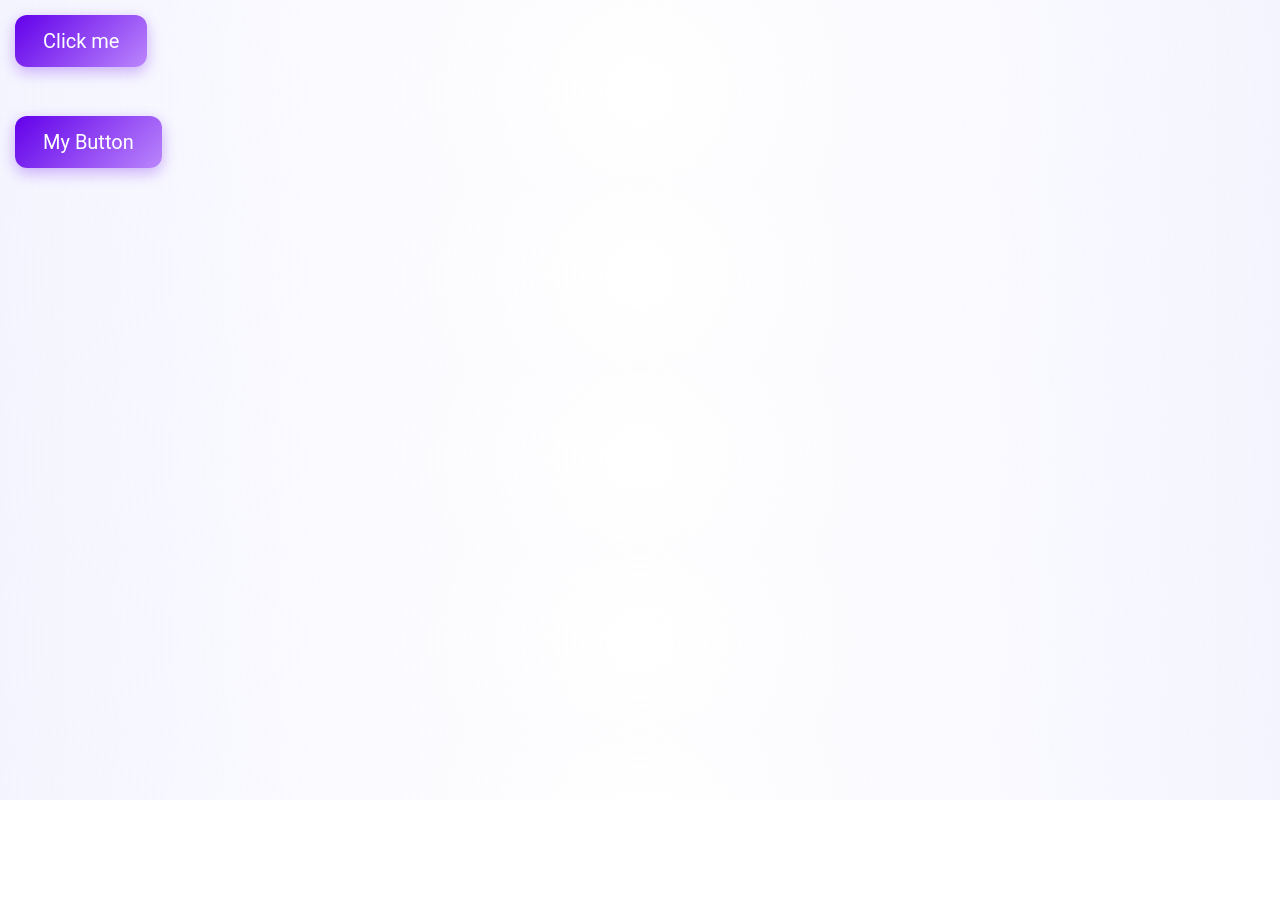
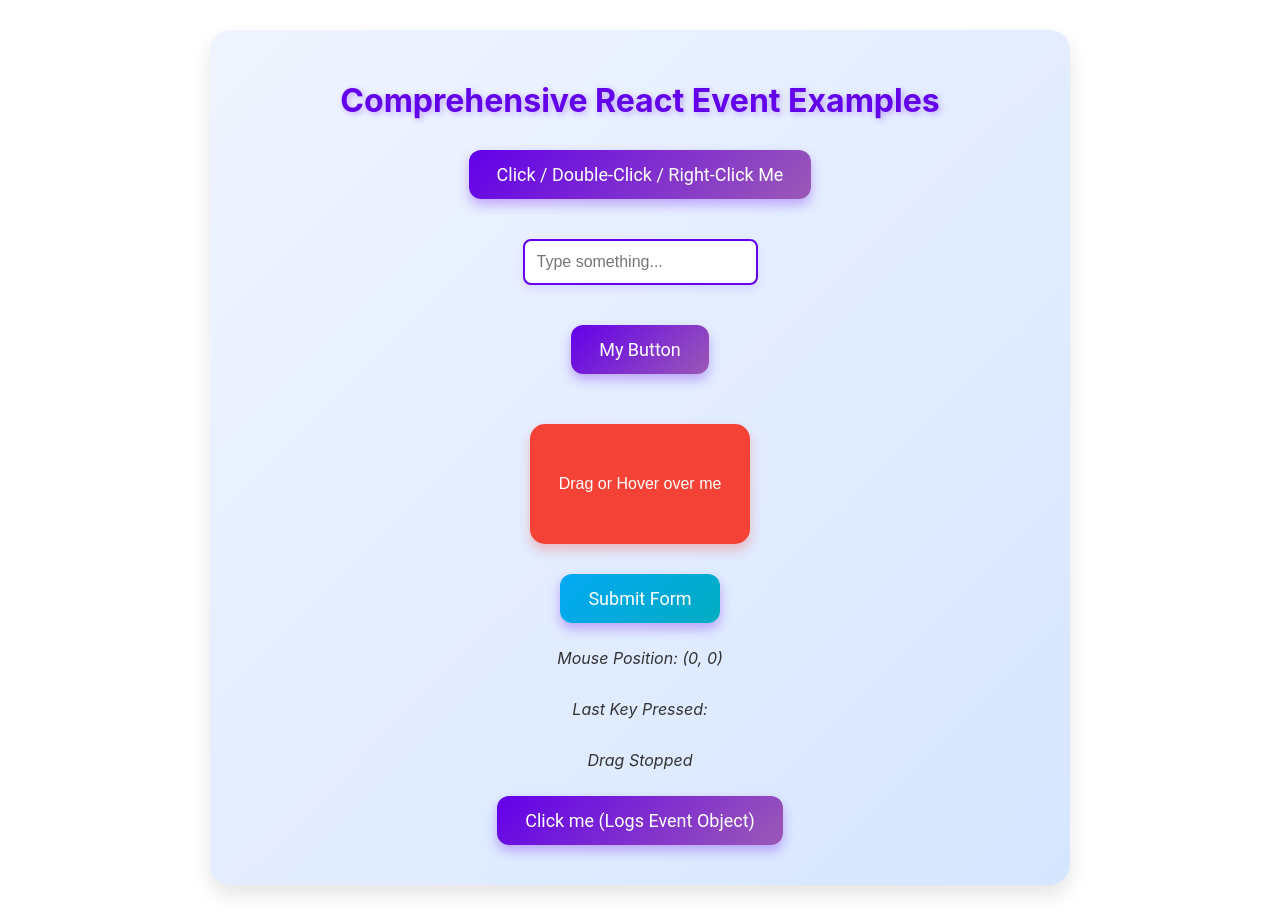
Before and after one commit to RensithUdara/react-events, a React (Create React App) app: page / in a window 1280 px wide. Before the commit the page ends 800 px from the top, so only its background shows below. Built offline with nearby package versions, Linux system fonts and the light colour scheme.

Commit message:
Add react all events

```diff
--- a/src/App.css
+++ b/src/App.css
@@ -1,75 +1,147 @@
 /* App.css */
 
-/* Styling the primary buttons */
+/* Container styling */
+.app-container {
+  display: flex;
+  flex-direction: column;
+  align-items: center;
+  padding: 30px;
+  background: linear-gradient(135deg, #f0f4ff, #d6e6ff);
+  border-radius: 20px;
+  box-shadow: 0 10px 20px rgba(0, 0, 0, 0.1);
+  margin: 30px auto;
+  max-width: 800px;
+}
+
+/* Header styling */
+.header {
+  margin-bottom: 20px;
+  color: #6200ea;
+  font-size: 32px;
+  text-shadow: 2px 2px 6px rgba(98, 0, 234, 0.3);
+  font-weight: bold;
+}
+
+/* Button styling */
 button {
   padding: 14px 28px;
-  font-size: 20px;
-  margin: 15px;
+  font-size: 18px;
+  background: linear-gradient(135deg, #6200ea, #9b59b6);
+  color: #ffffff;
   border: none;
-  background: linear-gradient(135deg, #6200ea, #bb86fc);
-  color: #ffffff;
+  border-radius: 12px;
   cursor: pointer;
-  border-radius: 12px;
-  box-shadow: 0 5px 15px rgba(98, 0, 234, 0.3);
-  transition: transform 0.3s, box-shadow 0.3s;
+  margin: 10px;
+  box-shadow: 0 6px 12px rgba(98, 0, 234, 0.3);
+  transition: background-color 0.3s, transform 0.2s, box-shadow 0.3s;
   font-family: 'Roboto', sans-serif;
 }
 
 button:hover {
+  background: linear-gradient(135deg, #3700b3, #8e44ad);
   transform: translateY(-3px);
-  box-shadow: 0 8px 20px rgba(98, 0, 234, 0.5);
+  box-shadow: 0 8px 16px rgba(55, 0, 179, 0.5);
 }
 
 button:active {
+  background: linear-gradient(135deg, #29008a, #6c3483);
   transform: translateY(1px);
-  box-shadow: 0 3px 10px rgba(98, 0, 234, 0.3);
+  box-shadow: 0 4px 8px rgba(41, 0, 138, 0.3);
 }
 
-/* Styling for the MyButton component */
-.my-button {
-  padding: 14px 28px;
-  font-size: 20px;
-  background: linear-gradient(135deg, #f44336, #e57373);
-  border: none;
+button[type="submit"] {
+  background: linear-gradient(135deg, #03a9f4, #00acc1);
+}
+
+button[type="submit"]:hover {
+  background: linear-gradient(135deg, #0288d1, #007ea7);
+}
+
+/* Input styling */
+input {
+  padding: 12px;
+  font-size: 16px;
+  margin: 10px;
+  border: 2px solid #6200ea;
+  border-radius: 8px;
+  outline: none;
+  transition: border-color 0.3s, box-shadow 0.3s;
+  box-shadow: 0 4px 8px rgba(98, 0, 234, 0.1);
+}
+
+input:focus {
+  border-color: #3700b3;
+  box-shadow: 0 6px 12px rgba(55, 0, 179, 0.2);
+}
+
+/* Hover box styling */
+.hover-box {
+  width: 220px;
+  height: 120px;
+  background-color: #f44336;
+  border-radius: 15px;
+  display: flex;
+  align-items: center;
+  justify-content: center;
   color: #ffffff;
-  cursor: pointer;
-  border-radius: 12px;
-  margin: 15px;
-  box-shadow: 0 5px 15px rgba(244, 67, 54, 0.3);
-  transition: transform 0.3s, box-shadow 0.3s;
+  margin: 20px;
+  box-shadow: 0 6px 12px rgba(244, 67, 54, 0.3);
+  transition: background-color 0.3s, transform 0.3s;
   font-family: 'Montserrat', sans-serif;
 }
 
-.my-button:hover {
-  transform: translateY(-3px);
-  box-shadow: 0 8px 20px rgba(244, 67, 54, 0.5);
+.hover-box.focused {
+  background-color: #d32f2f;
+  transform: scale(1.05);
+  box-shadow: 0 8px 20px rgba(211, 47, 47, 0.5);
 }
 
-.my-button:active {
-  transform: translateY(1px);
-  box-shadow: 0 3px 10px rgba(244, 67, 54, 0.3);
+.hover-box:hover {
+  background-color: #c62828;
+  transform: scale(1.02);
 }
 
-/* Adding a subtle gradient background to the page */
-body {
-  background: radial-gradient(circle, rgba(255, 255, 255, 1), rgba(240, 240, 255, 0.7));
-  font-family: 'Roboto', sans-serif;
-  margin: 0;
-  padding: 0;
+/* Mouse position and status text */
+.mouse-position, .key-pressed, .drag-status {
+  font-size: 16px;
+  color: #333;
+  margin-top: 15px;
+  font-style: italic;
 }
 
-/* Adding subtle animation for appearance */
-@keyframes slideIn {
+/* Drag status */
+.drag-status.dragging {
+  color: #4caf50;
+  font-weight: bold;
+  animation: pulse 1s infinite;
+}
+
+/* Animation for drag status */
+@keyframes pulse {
+  0% {
+    transform: scale(1);
+  }
+  50% {
+    transform: scale(1.1);
+  }
+  100% {
+    transform: scale(1);
+  }
+}
+
+/* Form submitted text */
+.form-submitted {
+  color: #4caf50;
+  font-weight: bold;
+  animation: fadeIn 0.5s ease-in-out;
+}
+
+/* Animation for form submission text */
+@keyframes fadeIn {
   from {
     opacity: 0;
-    transform: translateY(10px);
   }
   to {
     opacity: 1;
-    transform: translateY(0);
   }
 }
-
-button, .my-button {
-  animation: slideIn 0.6s ease-in-out;
-}
--- a/src/App.js
+++ b/src/App.js
@@ -1,30 +1,117 @@
 import './App.css';
 import MyButton from './MyButton';
+import { useState } from 'react';
 
 function App() {
-  const handleClick = () => {
-    console.log("Clicked");
+  const [inputValue, setInputValue] = useState('');
+  const [mousePosition, setMousePosition] = useState({ x: 0, y: 0 });
+  const [keyPressed, setKeyPressed] = useState('');
+  const [focused, setFocused] = useState(false);
+  const [dragged, setDragged] = useState(false);
+
+  const handleClick = () => console.log("Button Clicked");
+  const handleMyButtonClick = () => console.log("My Button Clicked");
+  const handleDoubleClick = () => console.log("Button Double-Clicked");
+  const handleContextMenu = () => console.log("Context Menu Opened");
+
+  const handleInputChange = (event) => {
+    setInputValue(event.target.value);
+    console.log("Input Changed:", event.target.value);
   };
 
-  const handleMyButtonClick = () => {
-    console.log("My Buton Clicked");
+  const handleKeyPress = (event) => {
+    setKeyPressed(event.key);
+    console.log(`Key Pressed: ${event.key}`);
   };
 
+  const handleFocus = () => {
+    setFocused(true);
+    console.log("Input Focused");
+  };
 
+  const handleBlur = () => {
+    setFocused(false);
+    console.log("Input Blurred");
+  };
+
+  const handleMouseEnter = () => console.log("Mouse Entered");
+  const handleMouseLeave = () => console.log("Mouse Left");
+  const handleMouseMove = (event) => {
+    setMousePosition({ x: event.clientX, y: event.clientY });
+  };
+
+  const handleCopy = () => console.log("Content Copied");
+  const handleCut = () => console.log("Content Cut");
+  const handlePaste = () => console.log("Content Pasted");
+
+  const handleDrag = () => {
+    setDragged(true);
+    console.log("Dragging");
+  };
+
+  const handleDragEnd = () => {
+    setDragged(false);
+    console.log("Drag Ended");
+  };
+
+  const handleFormSubmit = (event) => {
+    event.preventDefault();
+    console.log("Form Submitted");
+  };
 
   return (
-    <>
-      <button onClick={handleClick}>Click me</button>
+    <div className="app-container" onMouseMove={handleMouseMove}>
+      <h1 className="header">Comprehensive React Event Examples</h1>
+
+      <button onClick={handleClick} onDoubleClick={handleDoubleClick} onContextMenu={handleContextMenu}>
+        Click / Double-Click / Right-Click Me
+      </button>
+
       <br />
+
+      <input
+        type="text"
+        placeholder="Type something..."
+        value={inputValue}
+        onChange={handleInputChange}
+        onKeyPress={handleKeyPress}
+        onFocus={handleFocus}
+        onBlur={handleBlur}
+        onCopy={handleCopy}
+        onCut={handleCut}
+        onPaste={handlePaste}
+      />
+
       <br />
+
       <MyButton onClick={handleMyButtonClick} />
-    </>
 
-    // <>
-    // <button onClick={(event) => {
-    //   console.log (event)
-    // }}>Click me</button>
-    // </>
+      <br />
+
+      <div
+        className={`hover-box ${focused ? 'focused' : ''}`}
+        onMouseEnter={handleMouseEnter}
+        onMouseLeave={handleMouseLeave}
+        draggable
+        onDrag={handleDrag}
+        onDragEnd={handleDragEnd}
+      >
+        Drag or Hover over me
+      </div>
+
+      <form onSubmit={handleFormSubmit}>
+        <button type="submit">Submit Form</button>
+      </form>
+
+      <p className="mouse-position">Mouse Position: ({mousePosition.x}, {mousePosition.y})</p>
+      <p className="key-pressed">Last Key Pressed: {keyPressed}</p>
+      <p className={`drag-status ${dragged ? 'dragging' : ''}`}>{dragged ? "Currently Dragging" : "Drag Stopped"}</p>
+
+      {/* Added your commented part */}
+      <button onClick={(event) => {
+        console.log(event);
+      }}>Click me (Logs Event Object)</button>
+    </div>
   );
 }
 
--- a/src/MyButton.js
+++ b/src/MyButton.js
@@ -1,5 +1,4 @@
 function MyButton({onClick}){
     return <button onClick={onClick}>My Button</button>
 }
-
 export default MyButton;
```
